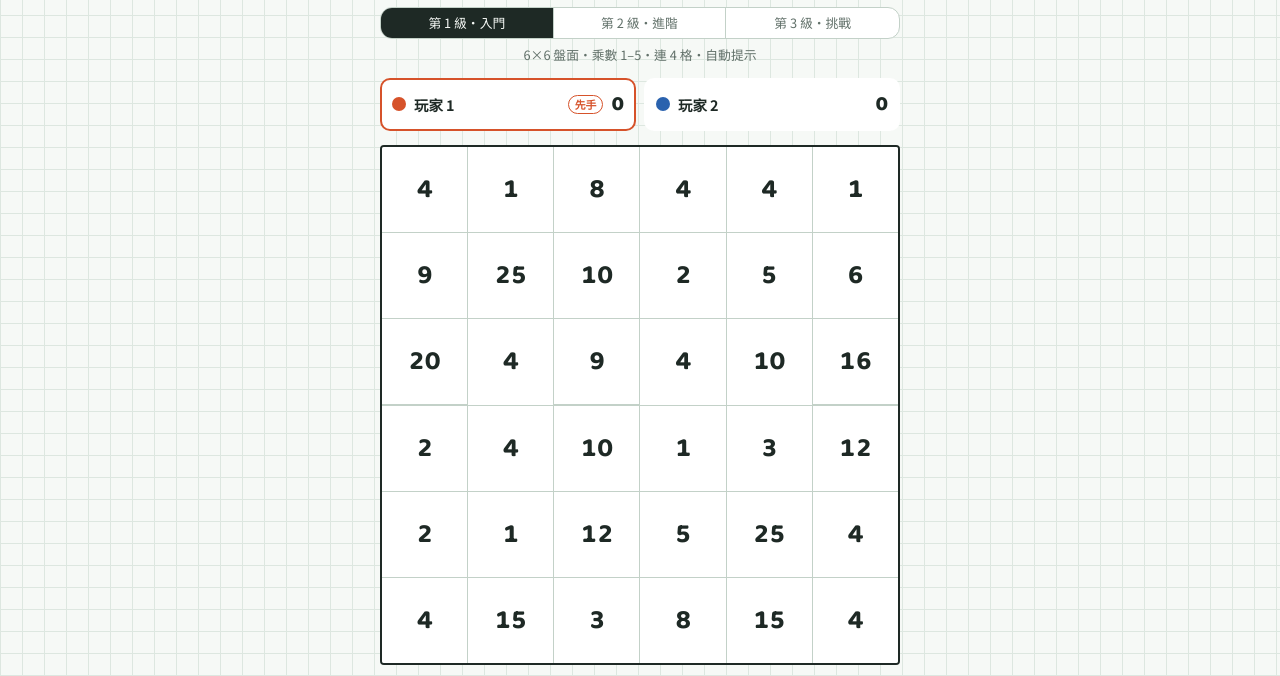
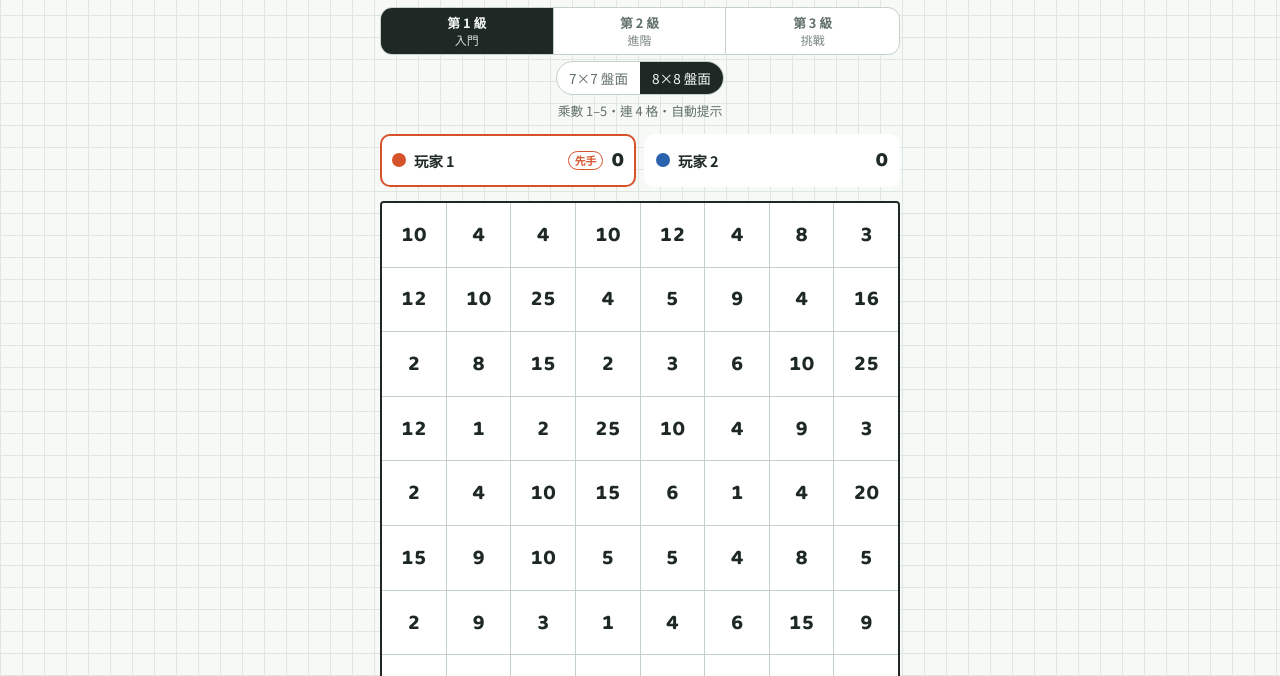
Before and after one commit to danll737321-beep/table-rush, a plain HTML site: page product-bingo/index.html in a window 1280 px wide. Shown: the part 117-793 px from the top of the page. Drawn offline with Linux system fonts and the light colour scheme.

Commit message:
Product Bingo: board size (7x7/8x8) selectable at every level
Levels now control only difficulty; level buttons show level and name on two aligned lines.

Co-Authored-By: Claude Opus 5.5 <noreply@anthropic.com>
Claude-Session: https://claude.ai/code/session_01CZiyVWsrMLuD6TmEirLTaJ

```diff
--- a/product-bingo/index.html
+++ b/product-bingo/index.html
@@ -96,7 +96,10 @@ details ol{margin:8px 0 0;padding-left:1.3em}
 @media (prefers-reduced-motion:reduce){.cell.hl,.cell.bad,.board.fresh .cell{animation:none}}
 .levelrow{display:flex;flex-direction:column;gap:6px}
 .seg.levels{display:grid;grid-template-columns:repeat(3,1fr);border-radius:12px}
-.seg.levels button{padding:7px 6px;font-size:.8rem;line-height:1.25;text-wrap:balance;border-right:1px solid var(--line)}
+.seg.levels button{padding:7px 6px;font-size:.8rem;line-height:1.25;border-right:1px solid var(--line);display:flex;flex-direction:column;align-items:center;gap:1px}
+.seg.levels button b{font-weight:700}
+.seg.levels button span{font-size:.75rem;opacity:.85}
+.sizerow{display:flex;justify-content:center}
 .seg.levels button:last-child{border-right:0}
 .levelinfo{font-size:.8rem;color:var(--muted);text-align:center}
 .eqwrap{position:relative;padding-top:1.3em}
@@ -131,6 +134,10 @@ details ol{margin:8px 0 0;padding-left:1.3em}
         <button id="lv2"></button>
         <button id="lv3"></button>
       </div>
+      <div class="sizerow"><div class="seg" role="group">
+        <button id="sz7"></button>
+        <button id="sz8"></button>
+      </div></div>
       <div class="levelinfo" id="levelinfo"></div>
     </div>
   </header>
@@ -171,17 +178,17 @@ details ol{margin:8px 0 0;padding-left:1.3em}
 
 <script>
 const ORIGINAL=[14,63,54,16,54,21,30,9,48,20,63,15,12,35,36,35,16,32,42,16,21,45,24,56,35,24,15,49,36,18,64,30,27,8,14,28,10,9,72,25,18,56,16,81,12,40,6,8,64];
-/* Level 1 is tuned so a child playing the computer wins about 7 games in 10 (simulated):
-   small board, factors 1–5, hints on, computer rarely spots its own win and never blocks. */
-const LEVELS={1:{n:6,win:4,maxF:5,ai:1},2:{n:7,win:4,maxF:9,ai:2},3:{n:8,win:5,maxF:9,ai:3}};
+/* Level sets the difficulty (factors, line length, computer skill); board size is chosen separately.
+   Level 1 is tuned so a child playing the computer wins about 7 games in 10 on 7×7 or 8×8 (simulated). */
+const LEVELS={1:{win:4,maxF:5,ai:1},2:{win:4,maxF:9,ai:2},3:{win:5,maxF:9,ai:3}};
 const DIRS=[[0,1],[1,0],[1,1],[1,-1]];
 let N=8, WIN=5, MAXF=9;
 
 const T={
  zh:{
   title:'乘積<span>賓果</span>', other:'EN', pvp:'雙人', ai:'對電腦', newg:'新遊戲',
-  lv:['第 1 級・入門','第 2 級・進階','第 3 級・挑戰'],
-  lvinfo:['6×6 盤面・乘數 1–5・連 4 格・自動提示','7×7 盤面・乘數 1–9・連 4 格','8×8 盤面・乘數 1–9・連 5 格'],
+  lv:[['第 1 級','入門'],['第 2 級','進階'],['第 3 級','挑戰']], size:n=>`${n}×${n} 盤面`,
+  lvinfo:['乘數 1–5・連 4 格・自動提示','乘數 1–9・連 4 格','乘數 1–9・連 5 格'],
   first:'先手',
   names:{pvp:['玩家 1','玩家 2'],ai:['你','電腦']},
   placeA:n=>`${n} 先手：把夾子 A 放在一個數字上`,
@@ -207,12 +214,12 @@ const T={
    '如果乘積已經沒有空格，就換一步走法。',
    `先在橫、直或斜線上連成 ${w} 格的人獲勝；沒有步可走時，格子多者勝。`,
    '先手第一步不佔格，所以每局自動輪流先手。',
-   '三個等級：第 1 級適合剛學乘法的小朋友（乘數只到 5、自動提示、電腦比較好打敗）；第 2 級可勾選「原版盤面」使用紙本的 7×7。']
+   '等級決定難度：第 1 級適合剛學乘法的小朋友（乘數只到 5、自動提示、電腦比較好打敗）。盤面大小 7×7 或 8×8 可自由選，8×8 格子多、比較容易連成線；第 2、3 級選 7×7 時可勾選「原版盤面」使用紙本數字。']
  },
  en:{
   title:'Product <span>Bingo</span>', other:'中文', pvp:'2 Players', ai:'vs Computer', newg:'New Game',
-  lv:['Level 1 · Starter','Level 2 · Explorer','Level 3 · Champion'],
-  lvinfo:['6×6 board · factors 1–5 · 4 in a row · hints on','7×7 board · factors 1–9 · 4 in a row','8×8 board · factors 1–9 · 5 in a row'],
+  lv:[['Level 1','Starter'],['Level 2','Explorer'],['Level 3','Champion']], size:n=>`${n}×${n} board`,
+  lvinfo:['factors 1–5 · 4 in a row · hints on','factors 1–9 · 4 in a row','factors 1–9 · 5 in a row'],
   first:'1st',
   names:{pvp:['Player 1','Player 2'],ai:['You','Computer']},
   placeA:n=>`${n} goes first: place clip A on any number`,
@@ -238,21 +245,23 @@ const T={
    'If the product has no open square left, choose a different move.',
    `First to get ${w} in a row across, down, or diagonally wins. If no moves remain, more squares wins.`,
    'The first player claims nothing on turn one, so the starting player alternates every game.',
-   'Three levels: Level 1 is for new learners (factors up to 5, hints on, an easier computer). On Level 2 you can check “Original board” to play the 7×7 paper version.']
+   'Levels set the difficulty: Level 1 is for new learners (factors up to 5, hints on, an easier computer). Board size (7×7 or 8×8) is your choice; 8×8 has more room to make a line. On Levels 2 and 3 with 7×7, check “Original board” to use the paper numbers.']
  }
 };
 
-let mode='pvp', lang='zh', keepOrig=false, level=1, gameNo=0, S;
+let mode='pvp', lang='zh', keepOrig=false, level=1, size=8, gameNo=0, S;
 let hintBy={1:true,2:false,3:false};
 const $=id=>document.getElementById(id);
 try{ mode=localStorage.getItem('pb-mode')||'pvp';
      lang=localStorage.getItem('pb-lang')||'zh'; keepOrig=localStorage.getItem('pb-orig')==='1';
      const lv=+localStorage.getItem('pb-level'); if(LEVELS[lv]) level=lv;
+     size=localStorage.getItem('pb-size')==='7'?7:8;
      const h=JSON.parse(localStorage.getItem('pb-hints')||'null'); if(h) hintBy={...hintBy,...h}; }catch(e){}
 const save=(k,v)=>{try{localStorage.setItem(k,v)}catch(e){}};
 const L=()=>T[lang];
 const names=()=>L().names[mode];
 const hint=()=>!!hintBy[level];
+const canOrig=()=>size===7&&LEVELS[level].maxF===9;
 
 /* Random n×n board: every product a×b in the level's range appears once (guarantees every
    number on the strip has a partner), then extra draws from the same pool fill the rest. */
@@ -266,8 +275,8 @@ function randomBoard(n,maxF){
 }
 
 function newGame(){
-  const v=LEVELS[level]; N=v.n; WIN=v.win; MAXF=v.maxF;
-  const vals=(level===2&&keepOrig)?ORIGINAL:randomBoard(N,MAXF);
+  const v=LEVELS[level]; N=size; WIN=v.win; MAXF=v.maxF;
+  const vals=(canOrig()&&keepOrig)?ORIGINAL:randomBoard(N,MAXF);
   const starter=gameNo%2; gameNo++;
   S={cells:vals.map(v=>({v,o:null})),clips:[null,null],tent:null,sel:0,turn:starter,starter,phase:'placeA',win:null,over:false,busy:false,msg:null,last:null};
   setMsg('placeA',[P(starter)]);
@@ -443,11 +452,12 @@ function renderStatic(){
   document.documentElement.lang=lang==='zh'?'zh-Hant':'en';
   $('h1').innerHTML=l.title; $('langbtn').textContent=l.other;
   $('m-pvp').textContent=l.pvp; $('m-ai').textContent=l.ai; $('newbtn').textContent=l.newg;
-  [1,2,3].forEach(k=>{const b=$('lv'+k); b.textContent=l.lv[k-1]; b.setAttribute('aria-pressed',level===k);});
+  [1,2,3].forEach(k=>{const b=$('lv'+k); b.innerHTML=`<b>${l.lv[k-1][0]}</b><span>${l.lv[k-1][1]}</span>`; b.setAttribute('aria-pressed',level===k);});
+  [7,8].forEach(k=>{const b=$('sz'+k); b.textContent=l.size(k); b.setAttribute('aria-pressed',size===k);});
   $('levelinfo').textContent=l.lvinfo[level-1];
   $('hintlbl').textContent=l.hint; $('origlbl').textContent=l.orig; $('goal').textContent=l.goal(WIN);
   $('hint').checked=hint();
-  $('origwrap').hidden=level!==2;
+  $('origwrap').hidden=!canOrig();
   $('f0').textContent=l.first; $('f1').textContent=l.first;
   $('rulesT').textContent=l.rulesT; $('rules').innerHTML=l.rules(WIN,N,MAXF).map(r=>`<li>${r}</li>`).join('');
 }
@@ -511,8 +521,10 @@ $('orig').onchange=e=>{keepOrig=e.target.checked;save('pb-orig',keepOrig?'1':'0'
 $('langbtn').onclick=()=>{lang=lang==='zh'?'en':'zh';save('pb-lang',lang);renderStatic();render();};
 function setMode(m){mode=m;save('pb-mode',m);newGame();}
 function setLevel(v){level=v;save('pb-level',String(v));newGame();}
+function setSize(v){size=v;save('pb-size',String(v));newGame();}
 $('m-pvp').onclick=()=>setMode('pvp'); $('m-ai').onclick=()=>setMode('ai');
 [1,2,3].forEach(k=>$('lv'+k).onclick=()=>setLevel(k));
+[7,8].forEach(k=>$('sz'+k).onclick=()=>setSize(k));
 $('newbtn').onclick=newGame;
 newGame();
 </script>
```
Also changed, not shown: index.html (+1 -1 lines).
